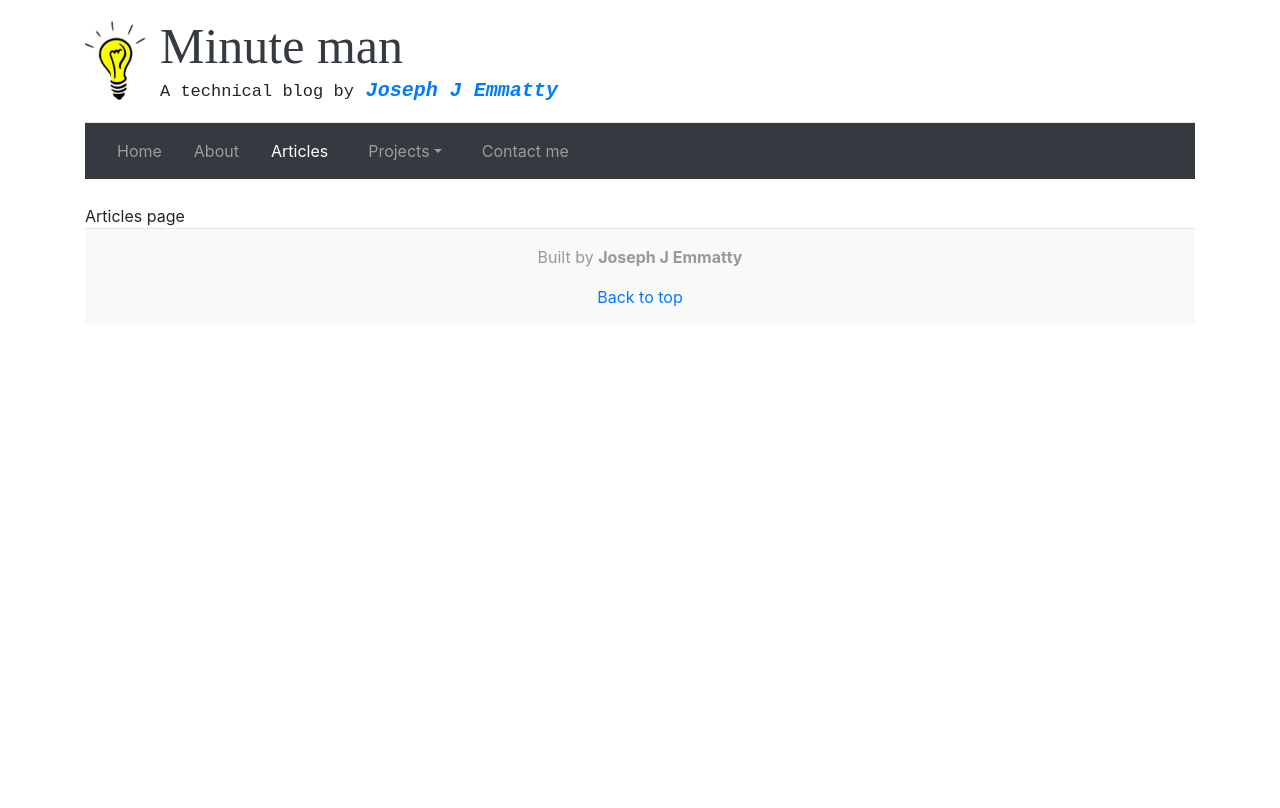
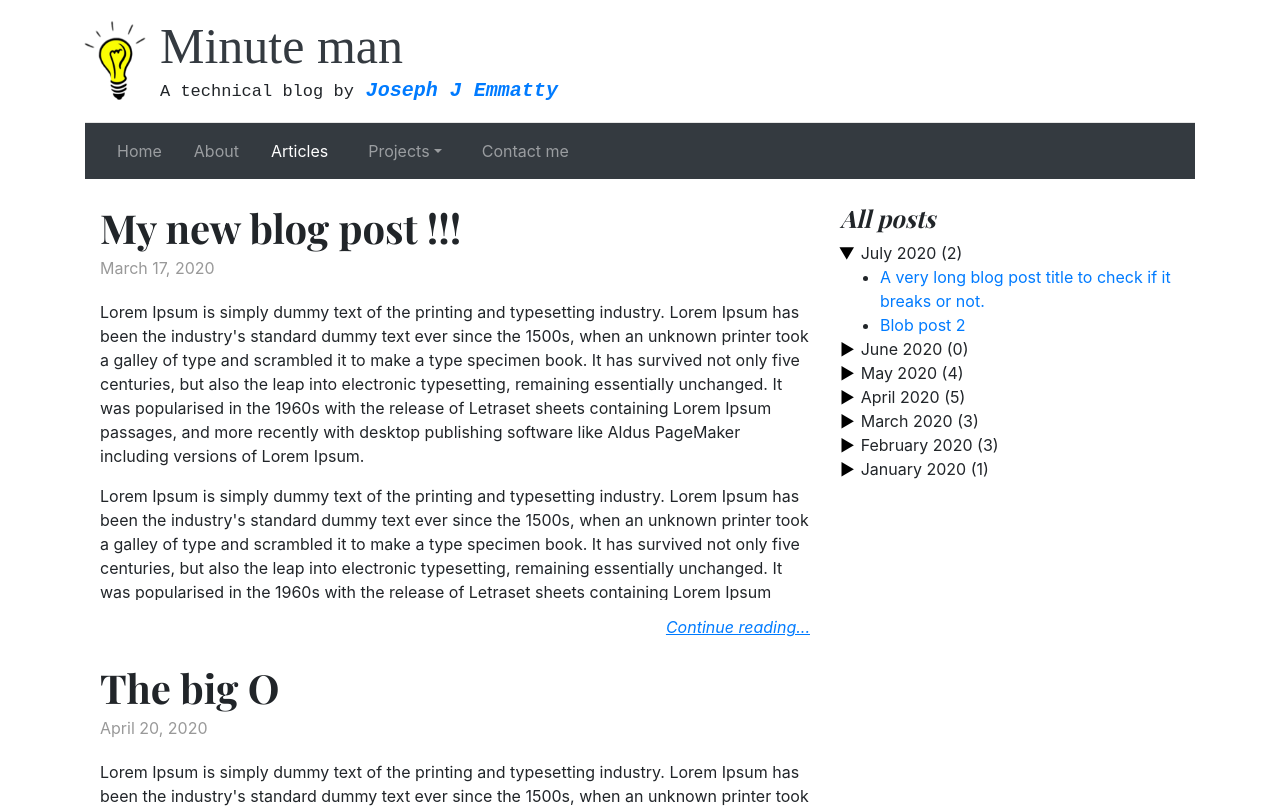
Before and after one commit to josinho101/minuteman.in, a React (Create React App) app in the folder app/: page /articles in a window 1280 px wide. Shown: the top 808 px of the page. Built offline with nearby package versions, Linux system fonts and the light colour scheme.

Commit message:
Added about and articles page

```diff
--- a/app/src/components/about/index.tsx
+++ b/app/src/components/about/index.tsx
@@ -1,7 +1,45 @@
 import React from "react";
+import SocialLinks from "../contact/sociallinks";
 
 const About: React.FunctionComponent = () => {
-  return <div>About page</div>;
+  return (
+    <React.Fragment>
+      <div className="col-md-8 blog-main">
+        <div className="blog-post">
+          <p>
+            Lorem Ipsum is simply dummy text of the printing and typesetting
+            industry. Lorem Ipsum has been the industry's standard dummy text
+            ever since the 1500s, when an unknown printer took a galley of type
+            and scrambled it to make a type specimen book. It has survived not
+            only five centuries, but also the leap into electronic typesetting,
+            remaining essentially unchanged. It was popularised in the 1960s
+            with the release of Letraset sheets containing Lorem Ipsum passages,
+            and more recently with desktop publishing software like Aldus
+            PageMaker including versions of Lorem Ipsum.
+          </p>
+          <p>
+            Lorem Ipsum is simply dummy text of the printing and typesetting
+            industry. Lorem Ipsum has been the industry's standard dummy text
+            ever since the 1500s, when an unknown printer took a galley of type
+            and scrambled it to make a type specimen book. It has survived not
+            only five centuries, but also the leap into electronic typesetting,
+            remaining essentially unchanged. It was popularised in the 1960s
+            with the release of Letraset sheets containing Lorem Ipsum passages,
+            and more recently with desktop publishing software like Aldus
+            PageMaker including versions of Lorem Ipsum.
+          </p>
+          <div className="about-contact">
+            <SocialLinks />
+          </div>
+        </div>
+      </div>
+      <aside className="col-md-4 blog-sidebar">
+        <div className="p-4 mb-3 bg-light rounded right-improvement">
+          <img src="/contents/images/jj.jpg" title="Joseph J Emmatty" />
+        </div>
+      </aside>
+    </React.Fragment>
+  );
 };
 
 export default About;
--- a/app/src/components/articles/index.tsx
+++ b/app/src/components/articles/index.tsx
@@ -1,7 +1,39 @@
 import React from "react";
+import Blog from "../blog/typings/blog";
+import BlogPreview from "../blog/blogpreview";
+import BlogNavigator from "../blog/blognavigator";
+import BlogHelper from "../../helpers/bloghelper";
 
 const Articles: React.FunctionComponent = () => {
-  return <div>Articles page</div>;
+  const blogs = BlogHelper.getAllBlogs();
+
+  const getAllBlogs = (items: Blog[]) => {
+    if (items) {
+      let previewItems = items.slice(0, 7);
+      return previewItems.map((blog: Blog, index: number) => {
+        return (
+          <BlogPreview
+            key={`blog-preview-${index}`}
+            title={blog.title}
+            publishedAt={blog.publishedAt}
+            readMoreURL={blog.url}
+            contentHTML={blog.descriptionHTML}
+          />
+        );
+      });
+    }
+
+    return null;
+  };
+
+  return (
+    <React.Fragment>
+      <div className="col-md-8 blog-main">{getAllBlogs(blogs)}</div>
+      <aside className="col-md-4 blog-sidebar">
+        <BlogNavigator title="All posts" blogs={blogs} />
+      </aside>
+    </React.Fragment>
+  );
 };
 
 export default Articles;
--- a/app/src/components/blog/blognavigator.tsx
+++ b/app/src/components/blog/blognavigator.tsx
@@ -1,74 +1,145 @@
 import React from "react";
+import Blog from "./typings/blog";
 
-const BlogNavigator: React.FunctionComponent = () => {
-    const onDateClick = (event: React.MouseEvent<HTMLSpanElement, MouseEvent>) => {
+interface Props {
+  title: string;
+  blogs: Blog[];
+}
+
+const BlogNavigator: React.FunctionComponent<Props> = (props) => {
+  const onDateClick = (
+    event: React.MouseEvent<HTMLSpanElement, MouseEvent>
+  ) => {
     let target: any = event.target;
     target.classList.toggle("caret-down");
     let parent = target.parentElement;
     if (parent) {
-            let ul = parent.getElementsByClassName('nested')[0];
+      let ul = parent.getElementsByClassName("nested")[0];
       if (ul) {
         ul.classList.toggle("active");
       }
     }
-    }
+  };
 
-    return (<React.Fragment>
-        <h4 className="font-italic">Older posts</h4>
+  const getBlogs = (blogs: Blog[]) => {
+    /*let date = Date.parse("April 20, 2020");
+    let d = new Date(date);
+    d.getMonth();*/
+    const groups = blogs.reduce((array: Blog[][], currentValue: Blog) => {
+      return array;
+    }, []);
+  };
+
+  return (
+    <React.Fragment>
+      <h4 className="font-italic">{props.title}</h4>
       <ul className="tree-view">
         <li>
-                <span className="caret caret-down" onClick={onDateClick}>July 2020 (2)</span>
+          <span className="caret caret-down" onClick={onDateClick}>
+            July 2020 (2)
+          </span>
           <ul className="nested active">
-                    <li><a href="#">A very long blog post title to check if it breaks or not.</a></li>
-                    <li><a href="#">Blob post 2</a></li>
+            <li>
+              <a href="#">
+                A very long blog post title to check if it breaks or not.
+              </a>
+            </li>
+            <li>
+              <a href="#">Blob post 2</a>
+            </li>
           </ul>
         </li>
         <li>
-                <span className="caret" onClick={onDateClick}>June 2020 (0)</span>
+          <span className="caret" onClick={onDateClick}>
+            June 2020 (0)
+          </span>
         </li>
         <li>
-                <span className="caret" onClick={onDateClick}>May 2020 (4)</span>
+          <span className="caret" onClick={onDateClick}>
+            May 2020 (4)
+          </span>
           <ul className="nested">
-                    <li><a href="#">Blob post 1</a></li>
-                    <li><a href="#">Blob post 2</a></li>
-                    <li><a href="#">Blob post 3</a></li>
-                    <li><a href="#">Blob post 4</a></li>
+            <li>
+              <a href="#">Blob post 1</a>
+            </li>
+            <li>
+              <a href="#">Blob post 2</a>
+            </li>
+            <li>
+              <a href="#">Blob post 3</a>
+            </li>
+            <li>
+              <a href="#">Blob post 4</a>
+            </li>
           </ul>
         </li>
         <li>
-                <span className="caret" onClick={onDateClick}>April 2020 (5)</span>
+          <span className="caret" onClick={onDateClick}>
+            April 2020 (5)
+          </span>
           <ul className="nested">
-                    <li><a href="#">Blob post 1</a></li>
-                    <li><a href="#">Blob post 2</a></li>
-                    <li><a href="#">Blob post 3</a></li>
-                    <li><a href="#">Blob post 4</a></li>
-                    <li><a href="#">Blob post 5</a></li>
+            <li>
+              <a href="#">Blob post 1</a>
+            </li>
+            <li>
+              <a href="#">Blob post 2</a>
+            </li>
+            <li>
+              <a href="#">Blob post 3</a>
+            </li>
+            <li>
+              <a href="#">Blob post 4</a>
+            </li>
+            <li>
+              <a href="#">Blob post 5</a>
+            </li>
           </ul>
         </li>
         <li>
-                <span className="caret" onClick={onDateClick}>March 2020 (3)</span>
+          <span className="caret" onClick={onDateClick}>
+            March 2020 (3)
+          </span>
           <ul className="nested">
-                    <li><a href="#">Blob post 1</a></li>
-                    <li><a href="#">Blob post 2</a></li>
-                    <li><a href="#">Blob post 3</a></li>
+            <li>
+              <a href="#">Blob post 1</a>
+            </li>
+            <li>
+              <a href="#">Blob post 2</a>
+            </li>
+            <li>
+              <a href="#">Blob post 3</a>
+            </li>
           </ul>
         </li>
         <li>
-                <span className="caret" onClick={onDateClick}>February 2020 (3)</span>
+          <span className="caret" onClick={onDateClick}>
+            February 2020 (3)
+          </span>
           <ul className="nested">
-                    <li><a href="#">Blob post 1</a></li>
-                    <li><a href="#">Blob post 2</a></li>
-                    <li><a href="#">Blob post 3</a></li>
+            <li>
+              <a href="#">Blob post 1</a>
+            </li>
+            <li>
+              <a href="#">Blob post 2</a>
+            </li>
+            <li>
+              <a href="#">Blob post 3</a>
+            </li>
           </ul>
         </li>
         <li>
-                <span className="caret" onClick={onDateClick}>January 2020 (1)</span>
+          <span className="caret" onClick={onDateClick}>
+            January 2020 (1)
+          </span>
           <ul className="nested">
-                    <li><a href="#">Blob post 1</a></li>
+            <li>
+              <a href="#">Blob post 1</a>
+            </li>
           </ul>
         </li>
       </ul>
-    </React.Fragment>);
+    </React.Fragment>
+  );
 };
 
 export default BlogNavigator;
--- a/app/src/components/home/index.tsx
+++ b/app/src/components/home/index.tsx
@@ -1,47 +1,57 @@
 import React from "react";
 import Blog from "../blog/typings/blog";
 import BlogPreview from "../blog/blogpreview";
-import SocialLinks from "../contact/sociallinks"
+import SocialLinks from "../contact/sociallinks";
 import BlogNavigator from "../blog/blognavigator";
 import BlogHelper from "../../helpers/bloghelper";
 
 const Home: React.FunctionComponent = () => {
-  const getAllBlogs = () => {
-    let blogs = BlogHelper.getAllBlogs();
+  const blogs = BlogHelper.getAllBlogs();
 
-    if (blogs) {
-      return blogs.map((blog: Blog) => {
-        return <BlogPreview title={blog.title}
-          publishedAt={blog.publishedAt}
-          readMoreURL={blog.url}
-          contentHTML={blog.descriptionHTML} />
+  const getAllBlogs = (items: Blog[]) => {
+    if (items) {
+      // get first three items
+      let previewItems = items.slice(0, 3);
+      return previewItems.map((blog: Blog, index: number) => {
+        return (
+          <BlogPreview
+            key={`blog-preview-${index}`}
+            title={blog.title}
+            publishedAt={blog.publishedAt}
+            readMoreURL={blog.url}
+            contentHTML={blog.descriptionHTML}
+          />
+        );
       });
     }
 
     return null;
-  }
+  };
 
   return (
     <React.Fragment>
       <div className="col-md-8 blog-main">
-        <h3 className="pb-4 mb-4 font-italic border-bottom">
-          Recent posts
-        </h3>
-        {getAllBlogs()}
+        <h3 className="pb-4 mb-4 font-italic border-bottom">Recent posts</h3>
+        {getAllBlogs(blogs)}
       </div>
       <aside className="col-md-4 blog-sidebar">
         <div className="p-4 mb-3 bg-light rounded right-improvement">
-          <img src="/contents/images/too-busy.png" />
+          <div>
+            <img src="/contents/images/too-busy.png" />
+          </div>
           <span className="p-1">
-            <b><em>!important, dont't ignore</em></b>
+            <b>
+              <em>!important, dont't ignore</em>
+            </b>
           </span>
         </div>
         <div className="p-4 mb-3 bg-light rounded right-improvement">
           <SocialLinks />
         </div>
-        <BlogNavigator />
+        <BlogNavigator title="Older posts" blogs={blogs} />
       </aside>
-    </React.Fragment>);
+    </React.Fragment>
+  );
 };
 
 export default Home;
```
Lines whose indentation alone changed are shown as unchanged.
